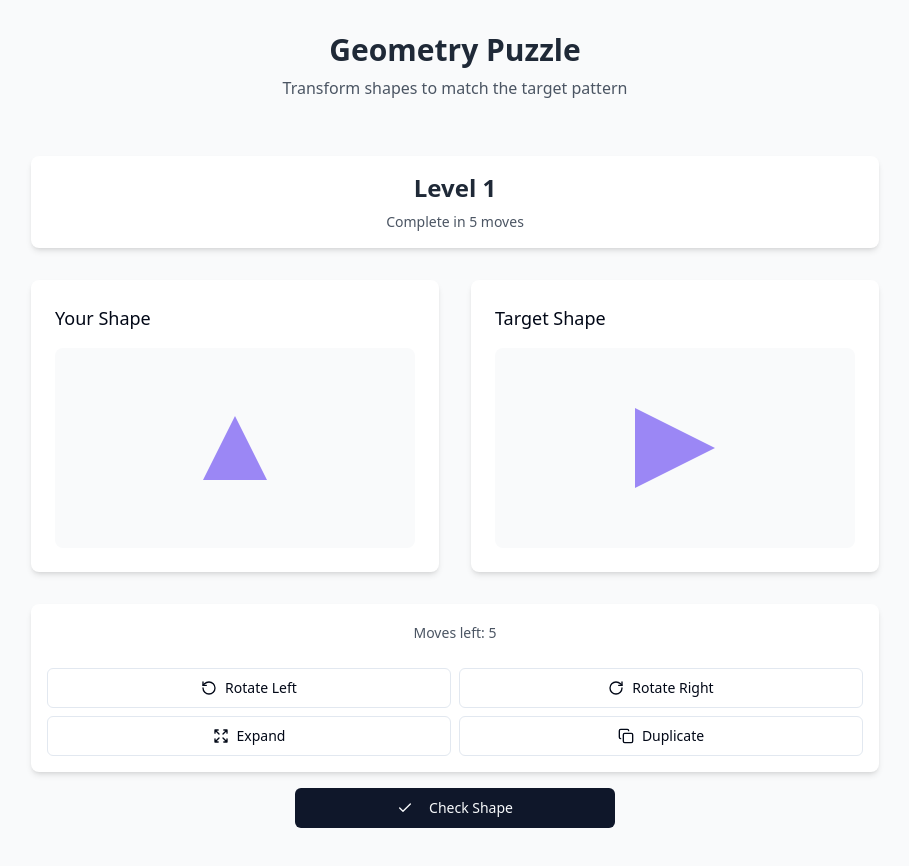
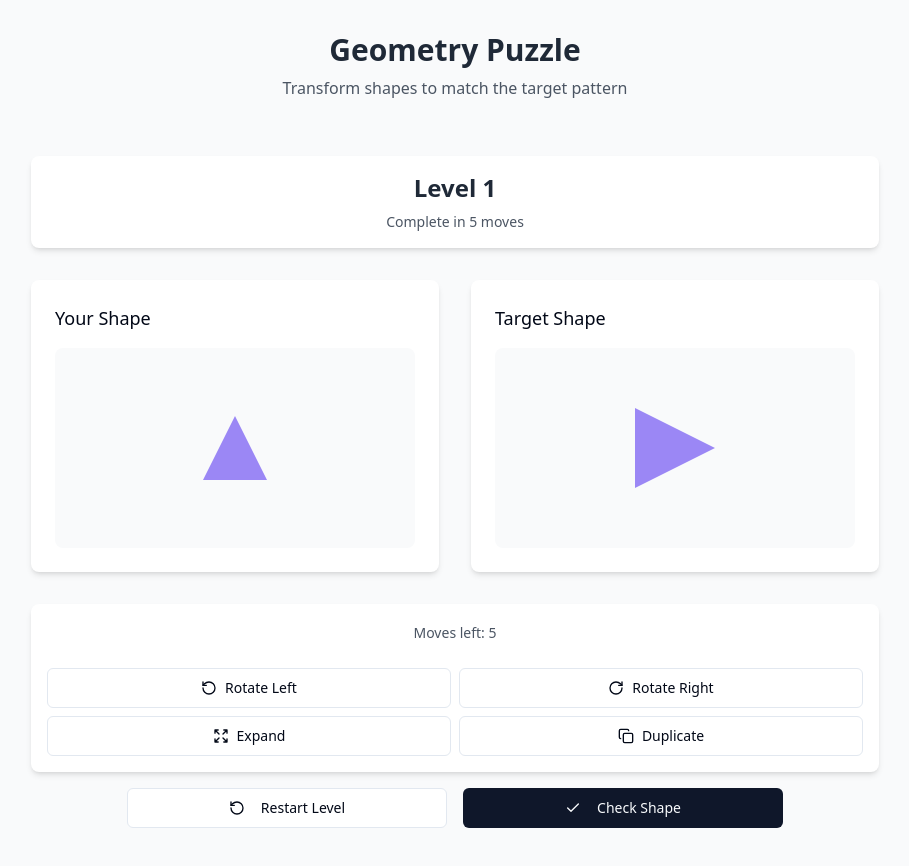
Before and after one commit to mramoslq/geometry-puzzle-steps, a React (Vite) app: page / in a window 1280 px wide. Shown: the top 866 px of the page, without its empty margins (185-1094 px from the left). Built offline with nearby package versions, Linux system fonts and the light colour scheme.

Commit message:
Add restart level button

```diff
--- a/src/components/game/GameBoard.tsx
+++ b/src/components/game/GameBoard.tsx
@@ -3,7 +3,7 @@ import { Shape } from "./Shape";
 import { Controls } from "./Controls";
 import { LevelDisplay } from "./LevelDisplay";
 import { Button } from "@/components/ui/button";
-import { Check } from "lucide-react";
+import { Check, RotateCcw } from "lucide-react";
 import { toast } from "@/components/ui/sonner";
 
 interface GameState {
@@ -25,12 +25,10 @@ interface GameState {
 const INITIAL_MOVES = 5;
 
 const generateLevel = (level: number): GameState => {
-  // For now, we'll keep it simple with just increasing difficulty
   const shapes = [
     { id: 1, type: "triangle" as const, size: "md" as const, rotation: 0 }
   ];
 
-  // Example progression: each level rotates target more and makes it larger
   const targetShape = {
     type: "triangle" as const,
     size: level === 1 ? "lg" as const : "lg" as const,
@@ -99,6 +97,11 @@ export const GameBoard = () => {
     }));
   };
 
+  const handleRestartLevel = () => {
+    setGameState(generateLevel(gameState.level));
+    toast.info("Level restarted");
+  };
+
   const checkShapes = () => {
     const currentShape = gameState.shapes[0];
     const targetShape = gameState.targetShape;
@@ -155,7 +158,15 @@ export const GameBoard = () => {
           onDuplicate={handleDuplicate}
           movesLeft={gameState.movesLeft}
         />
-        <div className="mt-4 flex justify-center">
+        <div className="mt-4 flex justify-center gap-4">
+          <Button
+            onClick={handleRestartLevel}
+            variant="outline"
+            className="w-full max-w-xs"
+          >
+            <RotateCcw className="w-4 h-4 mr-2" />
+            Restart Level
+          </Button>
           <Button
             onClick={checkShapes}
             className="w-full max-w-xs"
```
